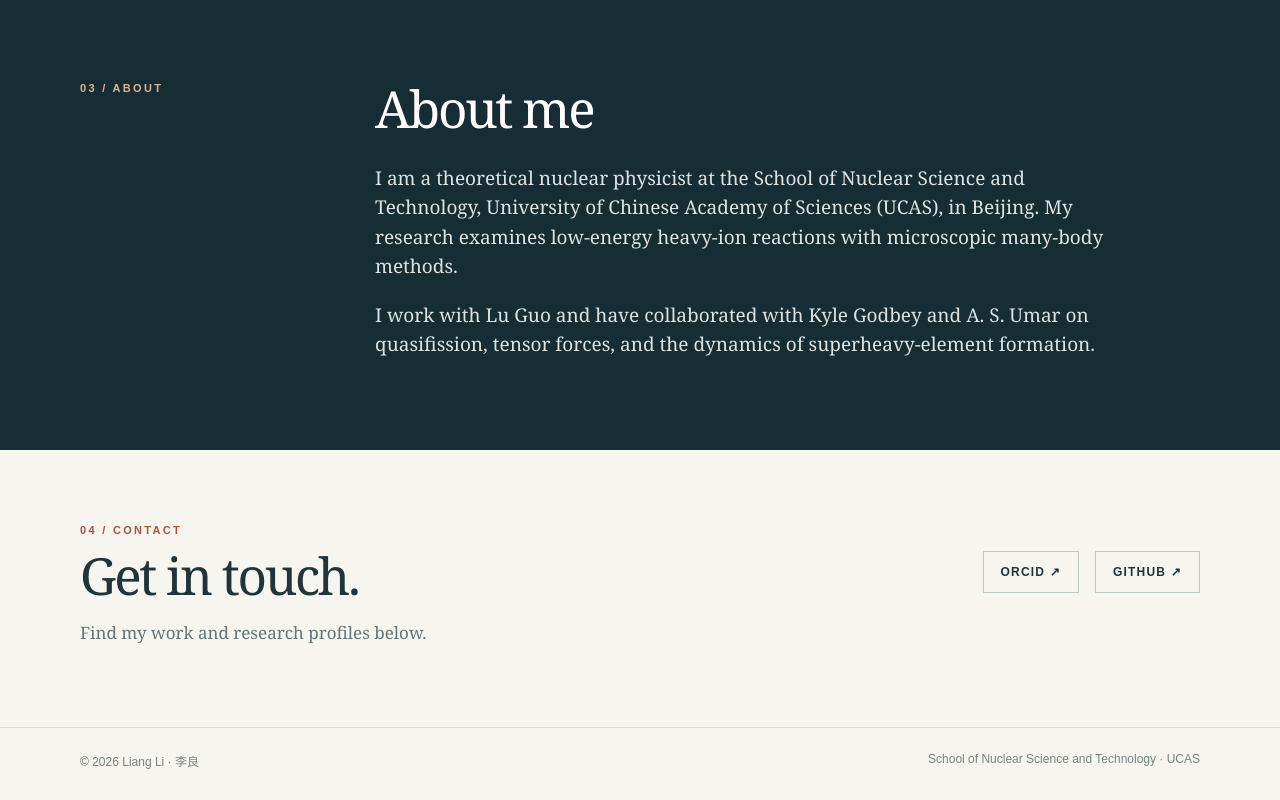
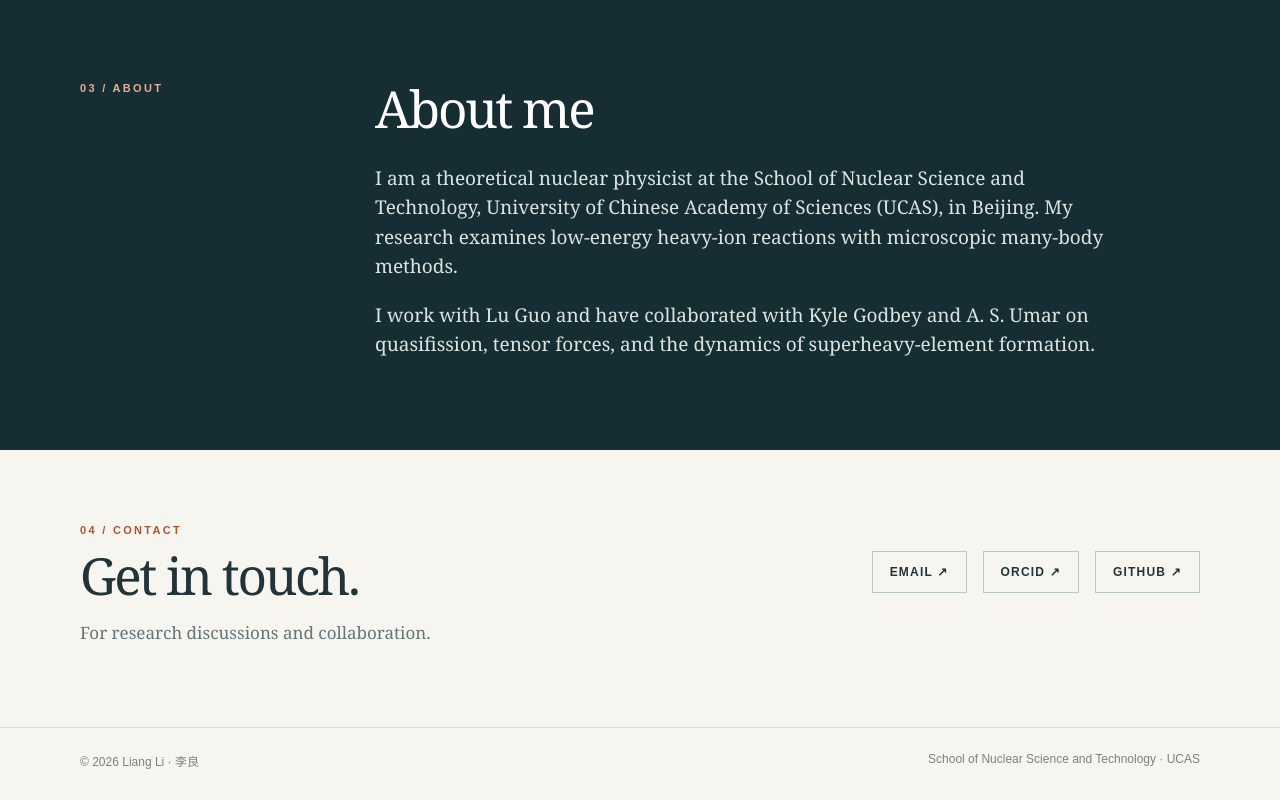
Before and after one commit to liliang183/liliang183.github.io, a plain HTML site: page index.html in a window 1280 px wide. Shown: the part 2135-2935 px from the top of the page. Drawn offline with Linux system fonts and the light colour scheme.

Commit message:
Add authorized academic contact email

```diff
--- a/index.html
+++ b/index.html
@@ -121,7 +121,7 @@
       </ol>
     </div></section>
     <section class="about" id="about"><div class="wrap about-grid"><div class="section-label">03 / About</div><div class="about-copy"><h2>About me</h2><p style="margin-top:28px">I am a theoretical nuclear physicist at the School of Nuclear Science and Technology, University of Chinese Academy of Sciences (UCAS), in Beijing. My research examines low-energy heavy-ion reactions with microscopic many-body methods.</p><p>I work with Lu Guo and have collaborated with Kyle Godbey and A. S. Umar on quasifission, tensor forces, and the dynamics of superheavy-element formation.</p></div></div></section>
-    <section class="wrap contact" id="contact"><div><div class="section-label">04 / Contact</div><h2>Get in touch.</h2><p>Find my work and research profiles below.</p></div><div class="contact-links"><a href="https://orcid.org/0000-0001-5908-3881" target="_blank" rel="noopener noreferrer">ORCID ↗</a><a href="https://github.com/liliang183" target="_blank" rel="noopener noreferrer">GitHub ↗</a></div></section>
+    <section class="wrap contact" id="contact"><div><div class="section-label">04 / Contact</div><h2>Get in touch.</h2><p>For research discussions and collaboration.</p></div><div class="contact-links"><a href="mailto:liliang183@mails.ucas.ac.cn">Email ↗</a><a href="https://orcid.org/0000-0001-5908-3881" target="_blank" rel="noopener noreferrer">ORCID ↗</a><a href="https://github.com/liliang183" target="_blank" rel="noopener noreferrer">GitHub ↗</a></div></section>
   </main>
   <footer><div class="wrap footer-inner"><span>© 2026 Liang Li · 李良</span><span>School of Nuclear Science and Technology · UCAS</span></div></footer>
 </body>
```
